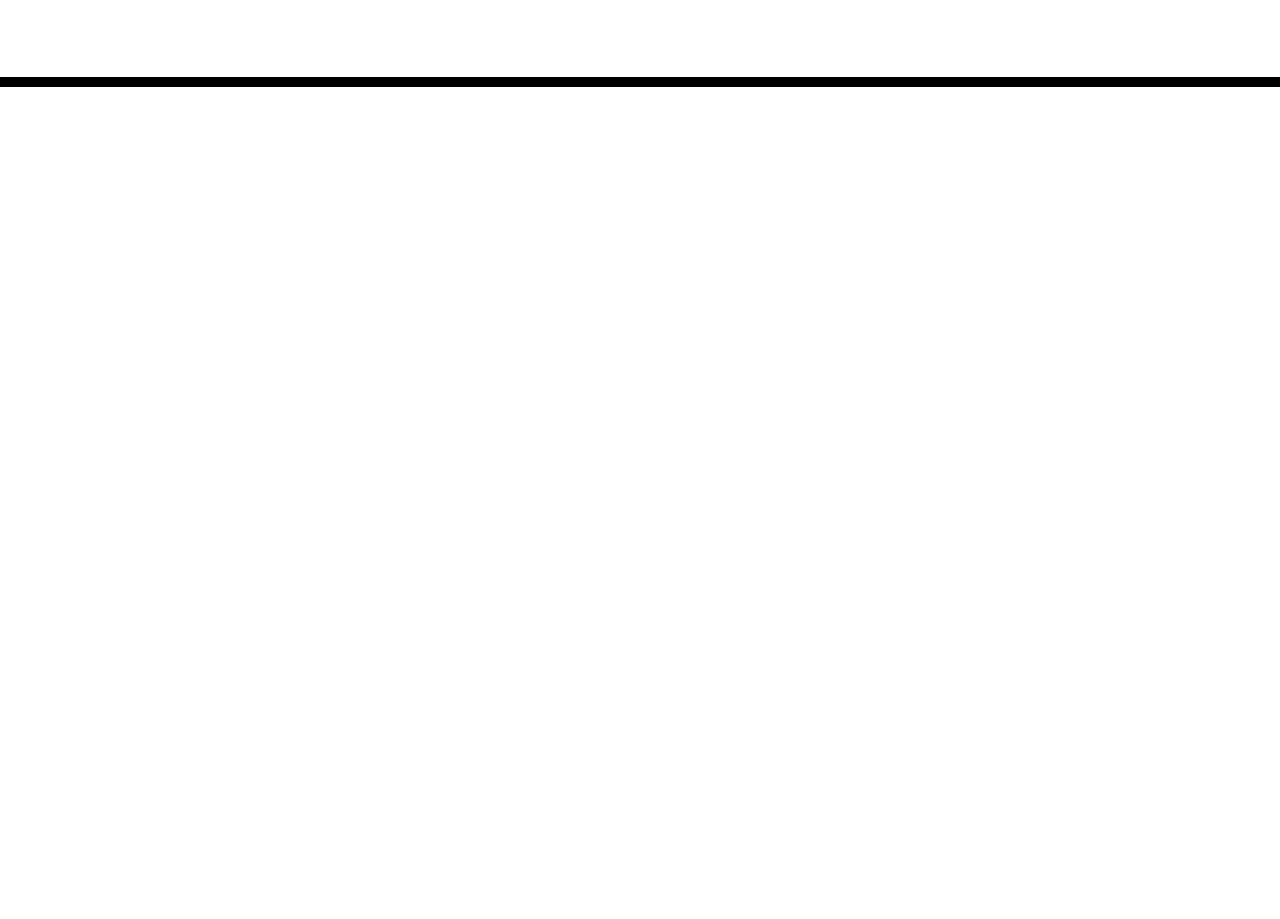
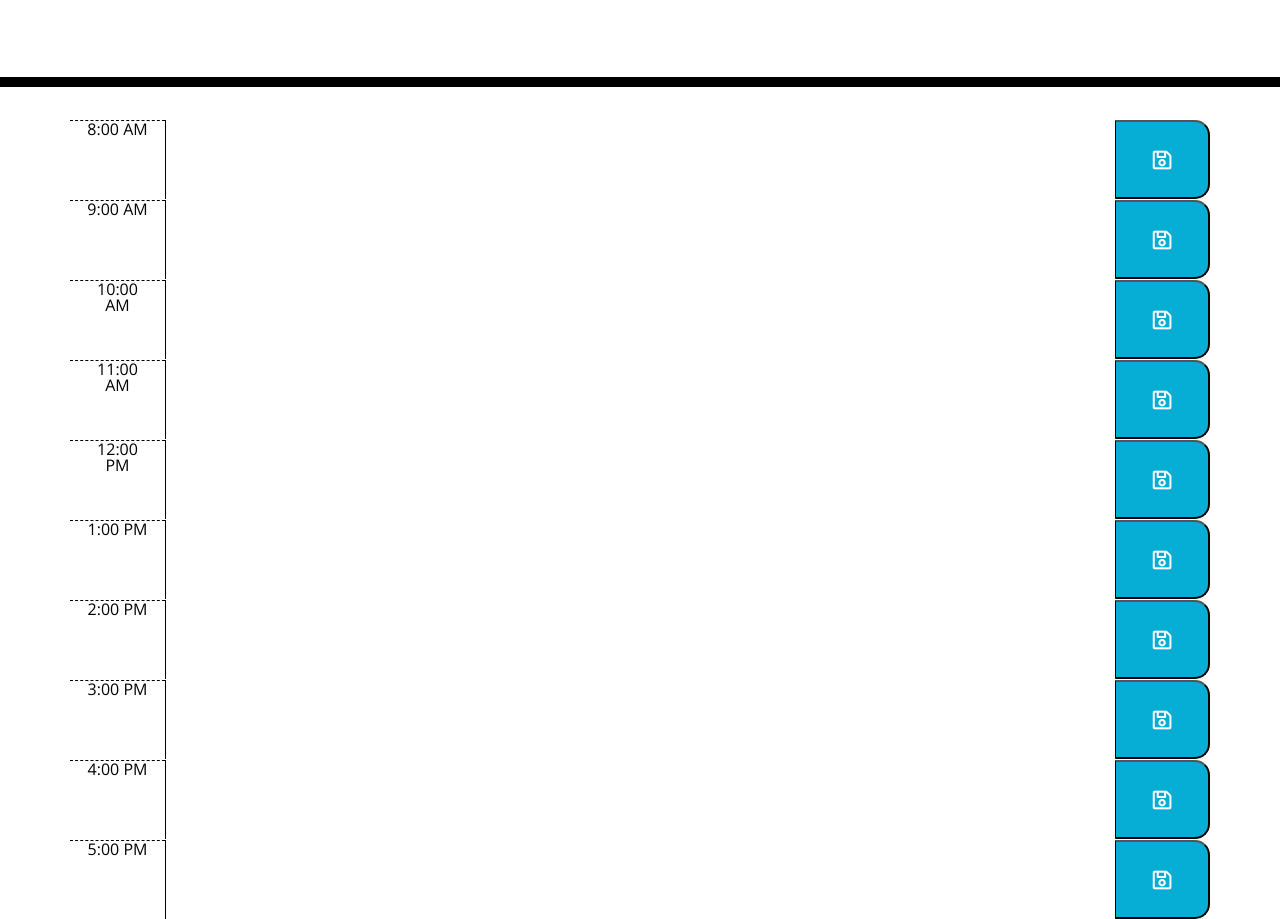
Before and after one commit to BenPaulat/day-planner, a plain HTML site: page index.html in a window 1280 px wide. Shown: the part 181-1100 px from the top of the page. Before the commit the page ends 800 px from the top, so only its background shows below. Drawn offline with nearby package versions, Linux system fonts and the light colour scheme; files that its build step writes are made by us from their sources.

Commit message:
initial form framing and bootstrap setup

```diff
--- a/index.html
+++ b/index.html
@@ -18,7 +18,7 @@
       href="https://fonts.googleapis.com/css?family=Open+Sans&display=swap"
       rel="stylesheet"
     />
-    <link rel="stylesheet" href="style.css" />
+    <link rel="stylesheet" href="./assets/css/style.css" />
     <title>Work Day Scheduler</title>
   </head>
 
@@ -29,8 +29,58 @@
       <p id="currentDay" class="lead"></p>
     </header>
     <div class="container">
-      <!-- Timeblocks go here -->
+      <form class="time-block row">
+        <div class="hour col-1">8:00 AM</div>
+        <textarea class="col-10"></textarea>
+        <button class="saveBtn col-1"><i class="far fa-save fa-lg"></i></button>
+      </form>
+      <form class="time-block row">
+        <div class="hour col-1">9:00 AM</div>
+        <textarea class="col-10"></textarea>
+        <button class="saveBtn col-1"><i class="far fa-save fa-lg"></i></button>
+      </form>
+      <form class="time-block row">
+        <div class="hour col-1">10:00 AM</div>
+        <textarea class="col-10"></textarea>
+        <button class="saveBtn col-1"><i class="far fa-save fa-lg"></i></button>
+      </form>
+      <form class="time-block row">
+        <div class="hour col-1">11:00 AM</div>
+        <textarea class="col-10"></textarea>
+        <button class="saveBtn col-1"><i class="far fa-save fa-lg"></i></button>
+      </form>
+      <form class="time-block row">
+        <div class="hour col-1">12:00 PM</div>
+        <textarea class="col-10"></textarea>
+        <button class="saveBtn col-1"><i class="far fa-save fa-lg"></i></button>
+      </form>
+      <form class="time-block row">
+        <div class="hour col-1">1:00 PM</div>
+        <textarea class="col-10"></textarea>
+        <button class="saveBtn col-1"><i class="far fa-save fa-lg"></i></button>
+      </form>
+      <form class="time-block row">
+        <div class="hour col-1">2:00 PM</div>
+        <textarea class="col-10"></textarea>
+        <button class="saveBtn col-1"><i class="far fa-save fa-lg"></i></button>
+      </form>
+      <form class="time-block row">
+        <div class="hour col-1">3:00 PM</div>
+        <textarea class="col-10"></textarea>
+        <button class="saveBtn col-1"><i class="far fa-save fa-lg"></i></button>
+      </form>
+      <form class="time-block row">
+        <div class="hour col-1">4:00 PM</div>
+        <textarea class="col-10"></textarea>
+        <button class="saveBtn col-1"><i class="far fa-save fa-lg"></i></button>
+      </form>
+      <form class="time-block row">
+        <div class="hour col-1">5:00 PM</div>
+        <textarea class="col-10"></textarea>
+        <button class="saveBtn col-1"><i class="far fa-save fa-lg"></i></button>
+      </form>
     </div>
+
 
     <script src="https://code.jquery.com/jquery-3.4.1.min.js"></script>
     <script src="https://cdnjs.cloudflare.com/ajax/libs/moment.js/2.24.0/moment.min.js"></script>
```
